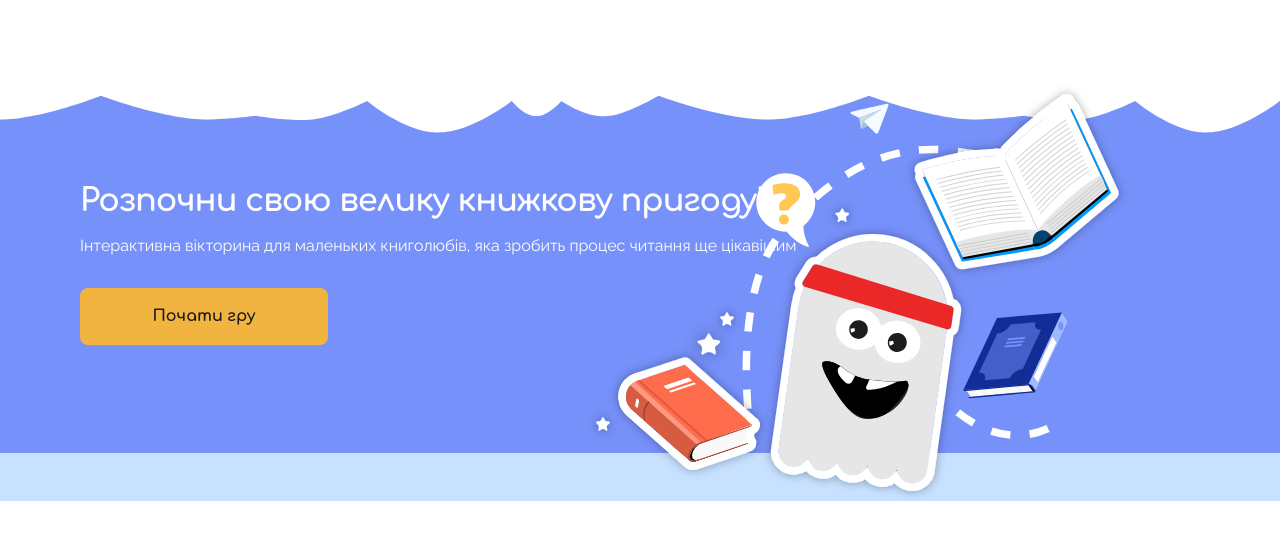
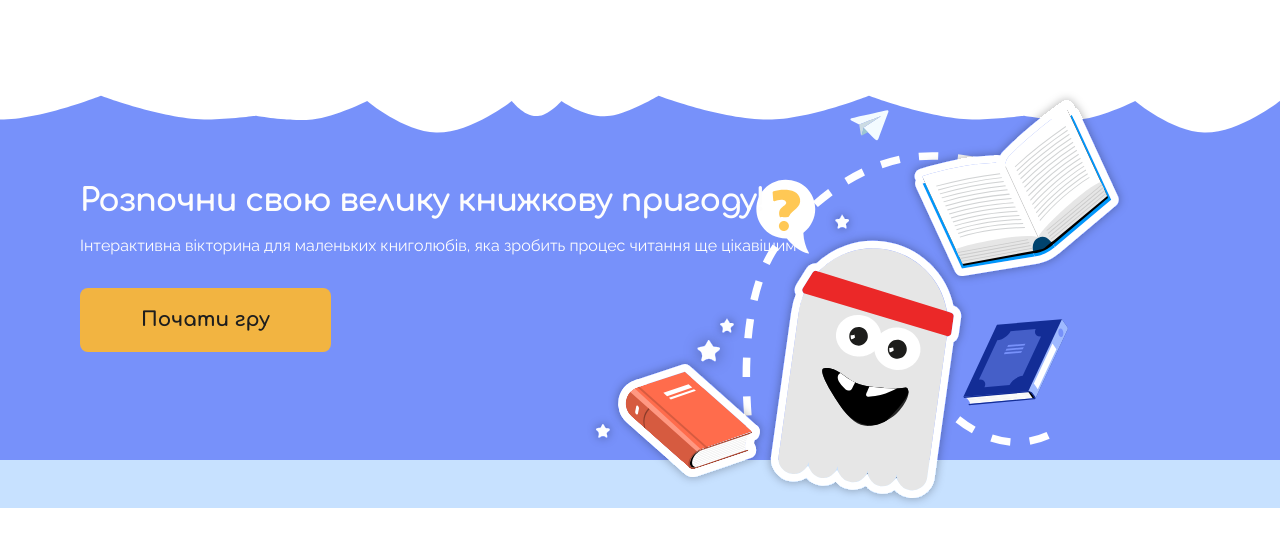
Before and after one commit to baza-trainee/chytozavrik-frontend, a Next.js app: page / in a window 1280 px wide. Shown: the top 546 px of the page. Built offline with nearby package versions, Linux system fonts and the light colour scheme.

Commit message:
UPDATE: Button component (add variant, update styles)

```diff
--- a/src/components/Hero/Hero.module.scss
+++ b/src/components/Hero/Hero.module.scss
@@ -107,6 +107,8 @@
   margin-top: 48px;
   padding: 17px 0px;
 
+  font-size: 20px;
+
   @include breakpoint(false, tablet) {
     width: 100%;
   }
--- a/src/components/Hero/Hero.tsx
+++ b/src/components/Hero/Hero.tsx
@@ -11,9 +11,6 @@ const Hero = () => {
         <Typography component="p" variant="body" className={styles.text}>
           Інтерактивна вікторина для маленьких книголюбів, яка зробить процес читання ще цікавішим
         </Typography>
-        {/* <button className={styles.button} type="button">
-          Почати гру
-        </button> */}
         <Button color="secondary" className={styles.button}>
           Почати гру
         </Button>
--- a/src/components/common/Button/Button.module.scss
+++ b/src/components/common/Button/Button.module.scss
@@ -9,7 +9,7 @@
 
   font-family: 'Comfortaa';
   font-weight: 700;
-  line-height: calc(22 / 20);
+  line-height: inherit;
   text-align: center;
 
   border-radius: 8px;
@@ -24,7 +24,10 @@
   &:active {
   }
 
+  // color scheme
   &--primary {
+    --button-color: #{$primary};
+    --button-text-color: #{$on-primary};
   }
 
   &--secondary {
@@ -32,14 +35,30 @@
     --button-text-color: #{$on-secondary};
   }
 
+  &--tertiary {
+    --button-color: #{$tertiary};
+    --button-text-color: #{$on-tertiary};
+  }
+
+  &--quaternary {
+    --button-color: #{$quaternary};
+    --button-text-color: #{$on-quaternary};
+  }
+
+  // variants
   &--filled {
     color: var(--button-text-color);
     background-color: var(--button-color);
   }
 
   &--outline {
+    color: var(--button-color);
+
+    background: none;
+    border: 2px solid var(--button-color);
   }
 
   &--text {
+    color: var(--button-color);
   }
 }
--- a/src/components/common/Button/Button.tsx
+++ b/src/components/common/Button/Button.tsx
@@ -7,7 +7,7 @@ type Props = {
   type?: HTMLButtonElement['type'];
   className?: string;
   variant?: 'filled' | 'outline' | 'text';
-  color?: 'primary' | 'secondary' | 'tertiary' | 'quaternary' | 'error';
+  color?: 'primary' | 'secondary' | 'tertiary' | 'quaternary';
   onClick?: MouseEventHandler<HTMLButtonElement> | undefined;
 };
 
```
